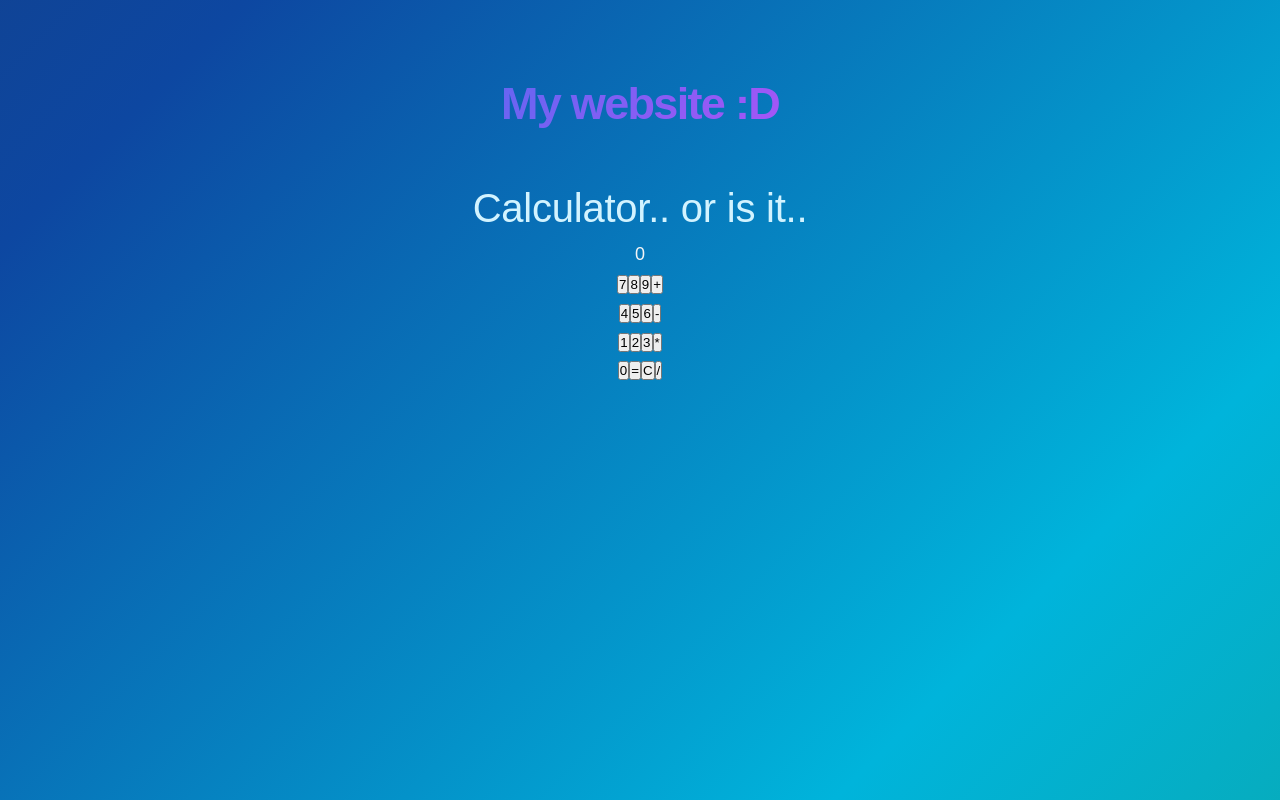
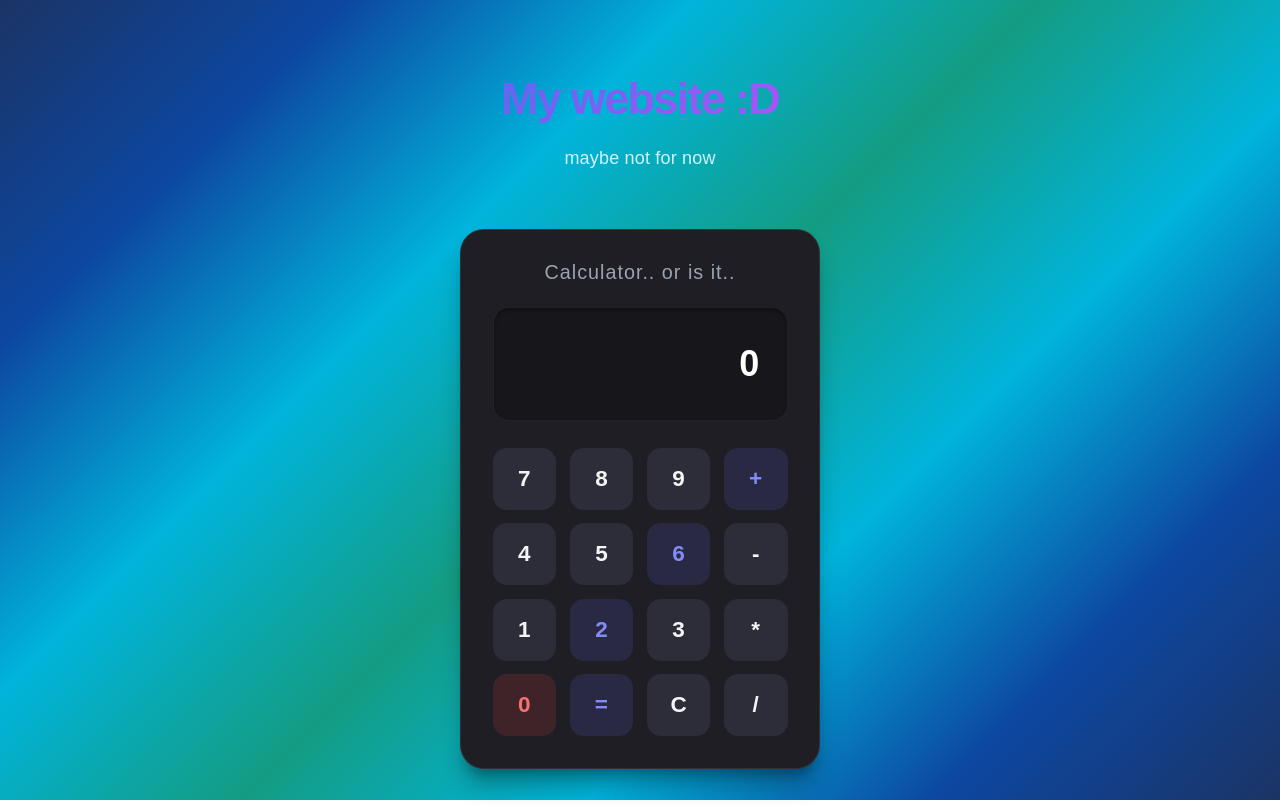
Before and after one commit to z-ac114/personal-website, a React (Vite) app: page / in a window 1280 px wide. Built offline with nearby package versions, Linux system fonts and the light colour scheme; a web font is replaced by a local one.

Commit message:
uh just test css

```diff
--- a/src/App.css
+++ b/src/App.css
@@ -130,3 +130,110 @@ body {
   margin-bottom: 0.5rem;
   text-align: center;
 }
+
+.calculator {
+  background-color: var(--bg-card);
+  border: 1px solid rgba(255, 255, 255, 0.08);
+  border-radius: 24px;
+  padding: 1.75rem;
+  width: 100%;
+  max-width: 360px;
+  box-shadow: 0 20px 25px -5px rgba(0, 0, 0, 0.3),
+              0 10px 10px -5px rgba(0, 0, 0, 0.2);
+}
+
+.calculator h2 {
+  font-size: 1.1rem;
+  font-weight: 500;
+  color: var(--text-muted);
+  margin-bottom: 1.25rem;
+  text-align: center;
+  letter-spacing: 0.05em;
+}
+
+.calculator-display {
+  background: rgba(0, 0, 0, 0.25);
+  border: 1px solid rgba(255, 255, 255, 0.05);
+  border-radius: 16px;
+  padding: 1.5rem;
+  font-size: 2rem;
+  font-weight: 600;
+  text-align: right;
+  word-wrap: break-word;
+  word-break: break-all;
+  min-height: 80px;
+  display: flex;
+  align-items: center;
+  justify-content: flex-end;
+  color: #fff;
+  box-shadow: inset 0 2px 4px rgba(0,0,0,0.3);
+  margin-bottom: 1.5rem;
+}
+
+.calculator-buttons {
+  display: grid;
+  grid-template-columns: repeat(4, 1fr);
+  gap: 0.75rem;
+}
+
+.calculator-buttons br {
+  display: none;
+}
+
+.calculator-buttons button {
+  font-family: var(--font-family);
+  font-size: 1.25rem;
+  font-weight: 600;
+  border: none;
+  border-radius: 14px;
+  padding: 1rem 0;
+  background-color: var(--btn-bg);
+  color: var(--text-primary);
+  cursor: pointer;
+  transition: all 0.15s ease;
+  user-select: none;
+}
+
+.calculator-buttons button:hover {
+  background-color: var(--btn-hover);
+  transform: translateY(-2px);
+}
+
+.calculator-buttons button:active {
+  transform: translateY(1px);
+}
+
+.calculator-buttons button:nth-child(4n),
+.calculator-buttons button:nth-child(17) {
+  background-color: rgba(99, 102, 241, 0.15);
+  color: #818cf8;
+}
+
+.calculator-buttons button:nth-child(4n):hover,
+.calculator-buttons button:nth-child(17):hover {
+  background-color: var(--accent);
+  color: #fff;
+}
+
+.calculator-buttons button[onClick*="calculateResult"],
+.calculator-buttons button:nth-child(15) {
+  background-color: var(--success);
+  color: #fff;
+}
+
+.calculator-buttons button[onClick*="calculateResult"]:hover,
+.calculator-buttons button:nth-child(15):hover {
+  background-color: var(--success-hover);
+}
+
+.calculator-buttons button[onClick*="clearDisplay"],
+.calculator-buttons button:nth-child(16) {
+  background-color: rgba(239, 68, 68, 0.15);
+  color: #f87171;
+}
+
+.calculator-buttons button[onClick*="clearDisplay"]:hover,
+.calculator-buttons button:nth-child(16):hover {
+  background-color: var(--danger);
+  color: #fff;
+}
--- a/src/App.jsx
+++ b/src/App.jsx
@@ -29,6 +29,7 @@ function App() {
       <section className="Main webpage">
         <div className="center-content">
           <h1>My website :D</h1>
+          <p>maybe not for now</p>
         </div>
       </section>
       <section className="calculator">
```
